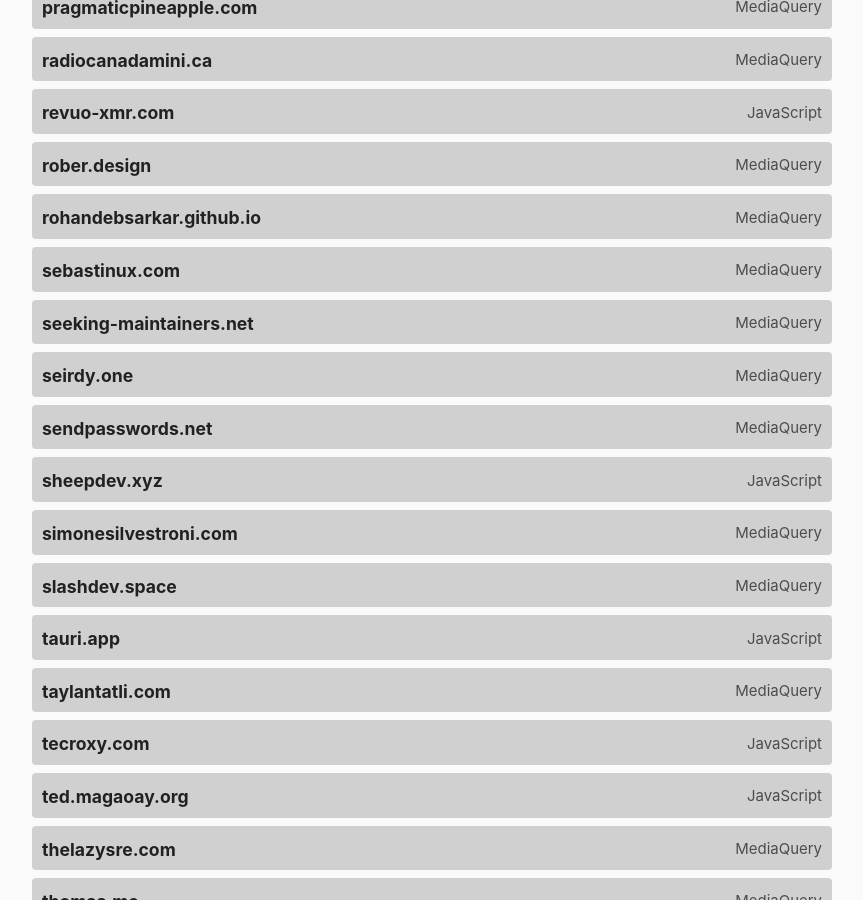
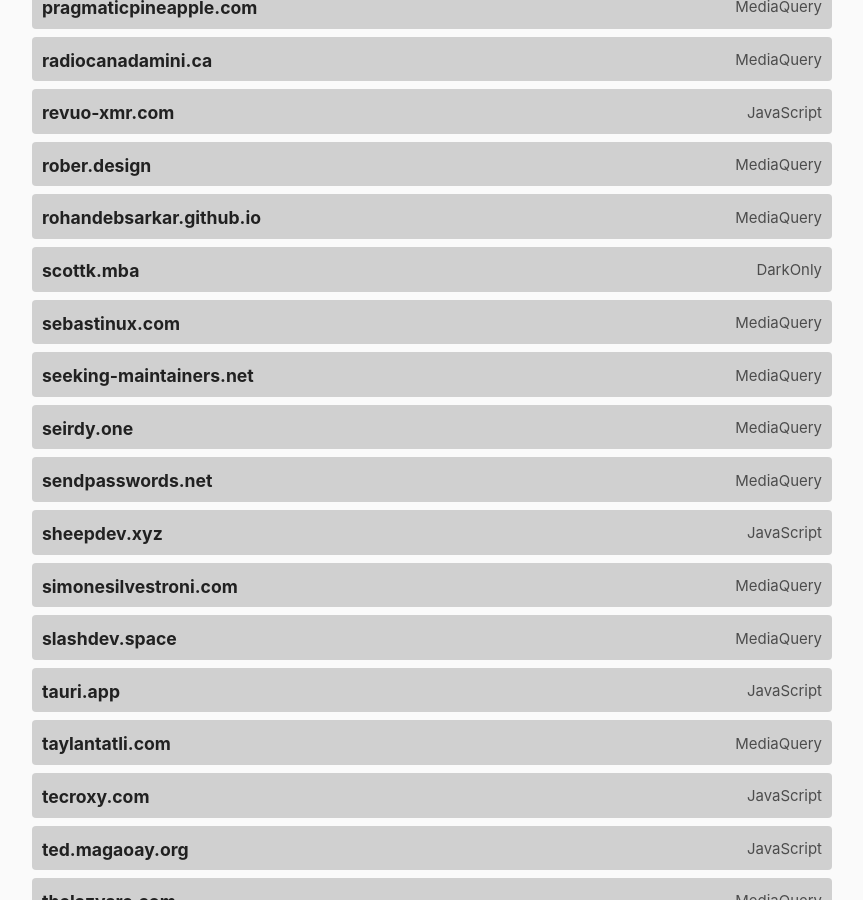
Before and after one commit to katherinek727/darktheme.club, a Jekyll site: the page built from index.md, in a window 1280 px wide and 900 px high, scrolled down 3058 px. Shown: the whole window, without its empty margins (208-1071 px from the left). Built offline with Jekyll 4.4.1, drawn with Linux system fonts in a browser that asks for light colours.

Commit message:
Update sites.yml

```diff
--- a/_data/sites.yml
+++ b/_data/sites.yml
@@ -248,6 +248,11 @@
   method: mediaquery
   last_checked: 2022-10-30
 
+- domain: scottk.mba
+  url: https://scottk.mba
+  method: darkonly
+  last_checked: 2023-06-17
+
 - domain: sebastinux.com
   url: https://sebastinux.com/
   method: mediaquery
```
